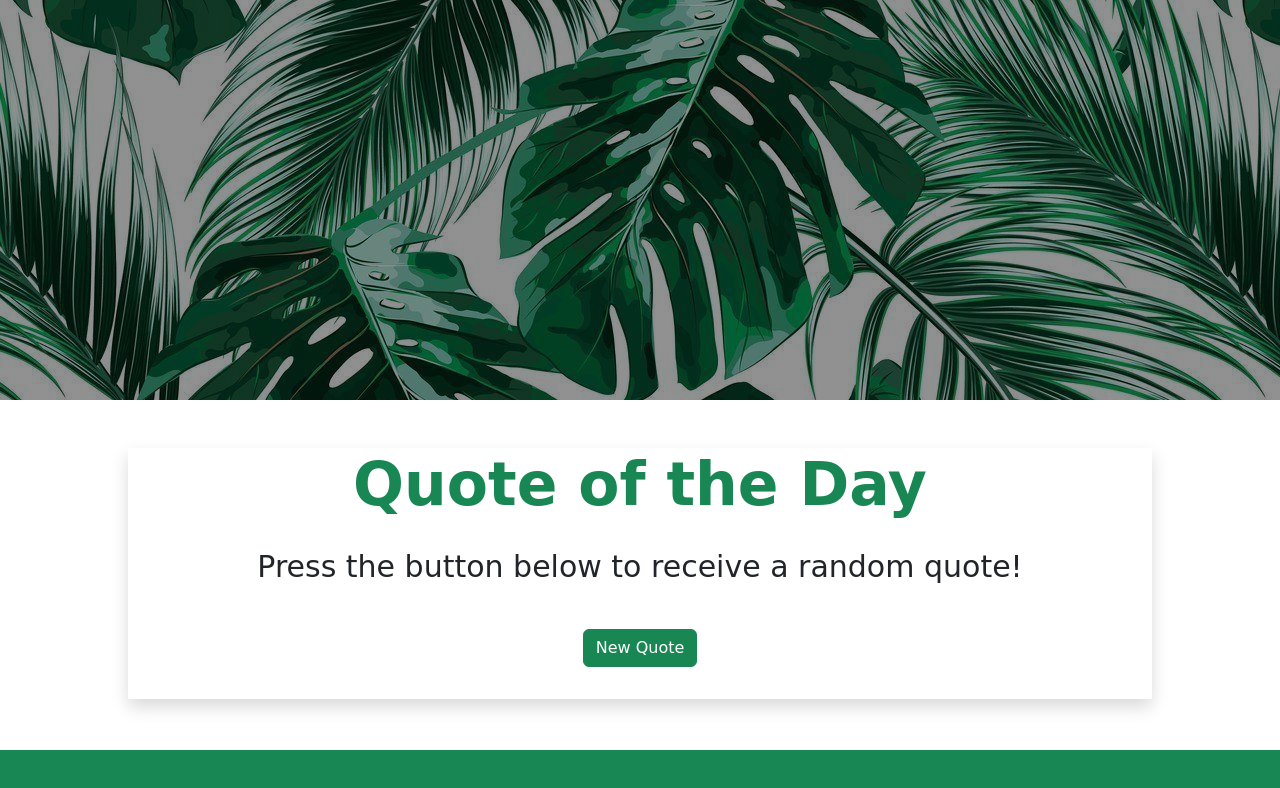
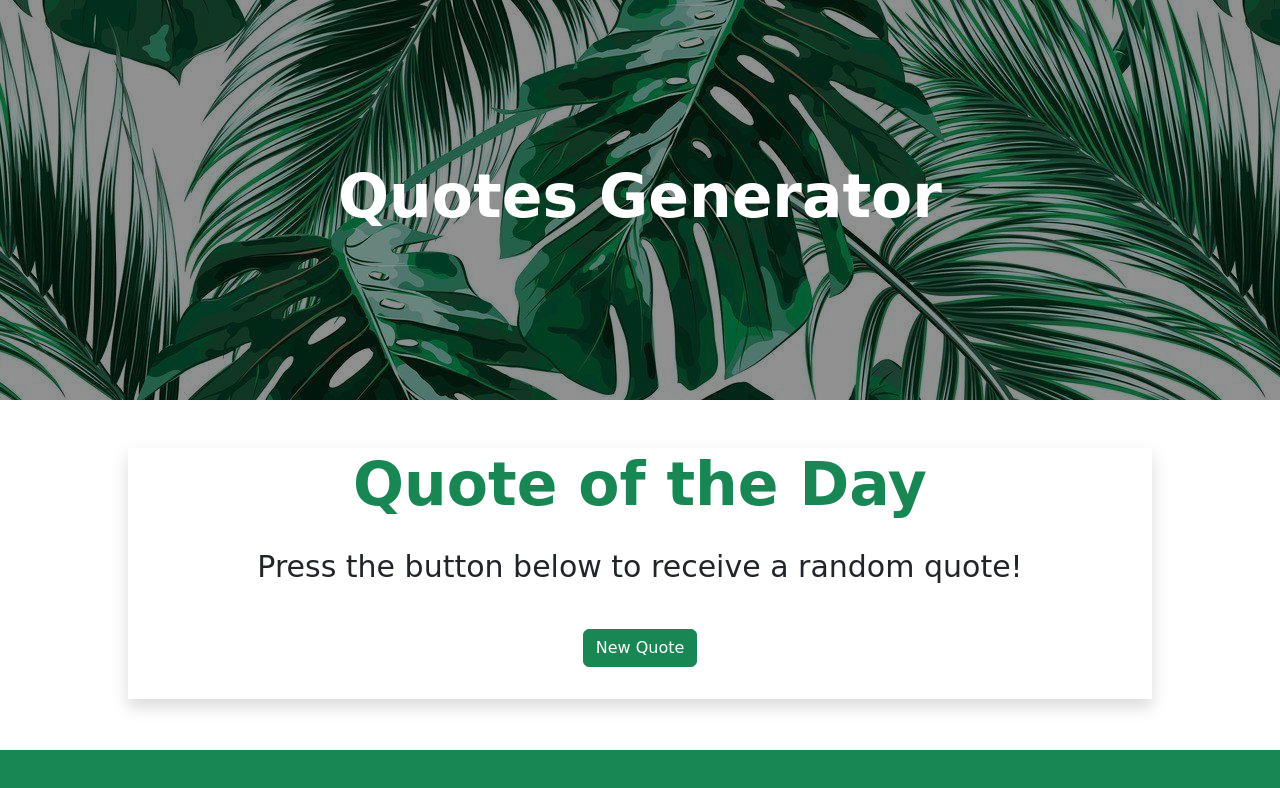
Before and after one commit to Doniamagdy/Quote-Application, a plain HTML site: page index.html in a window 1280 px wide. Drawn offline with Linux system fonts and the light colour scheme; a web font is replaced by a local one.

Commit message:
Update index.html

```diff
--- a/index.html
+++ b/index.html
@@ -12,8 +12,8 @@
 
 <body>
     <section class="section_one">
-        <div class="layer">
-
+        <div class="layer d-flex align-items-center justify-content-center">
+<h1 class=" text-white ">Quotes Generator</h1>
         </div>
     </section>
 
```
